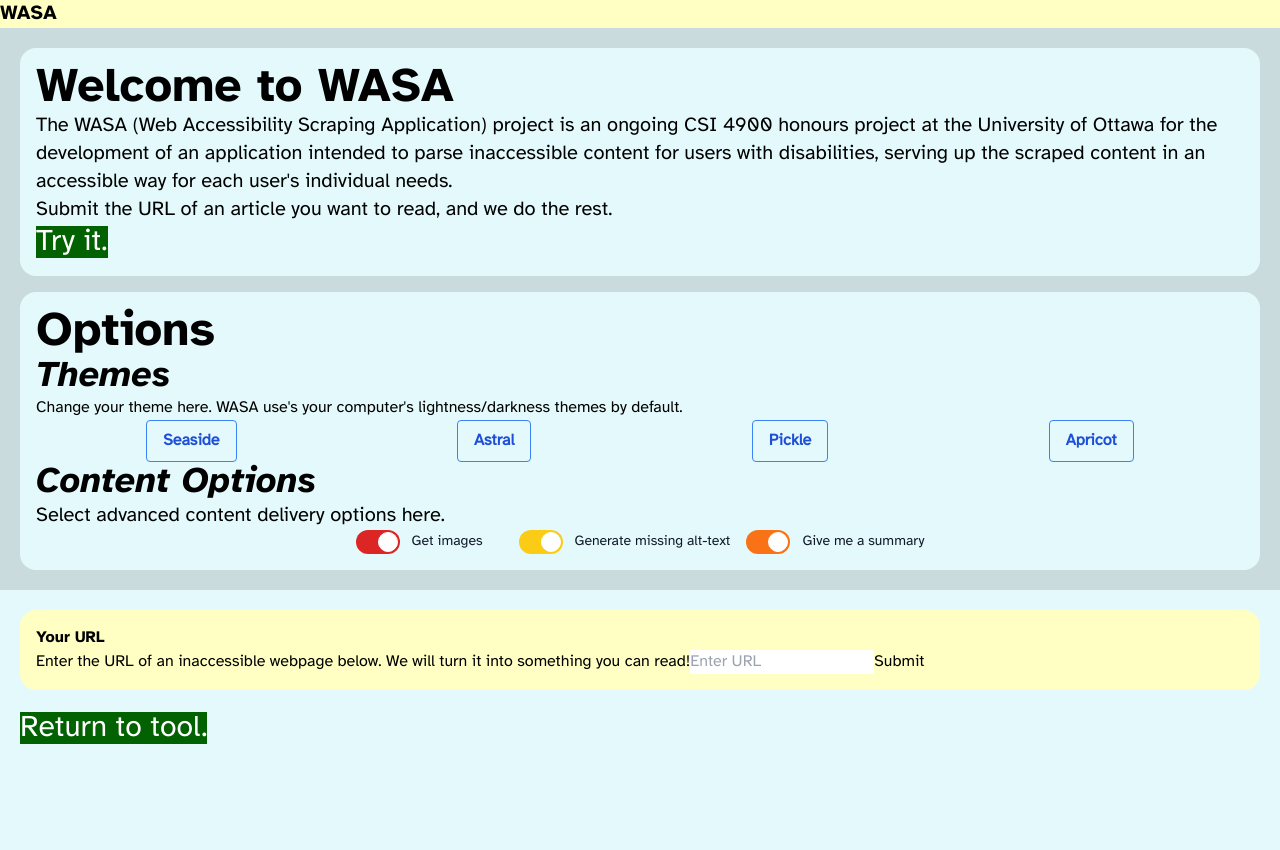
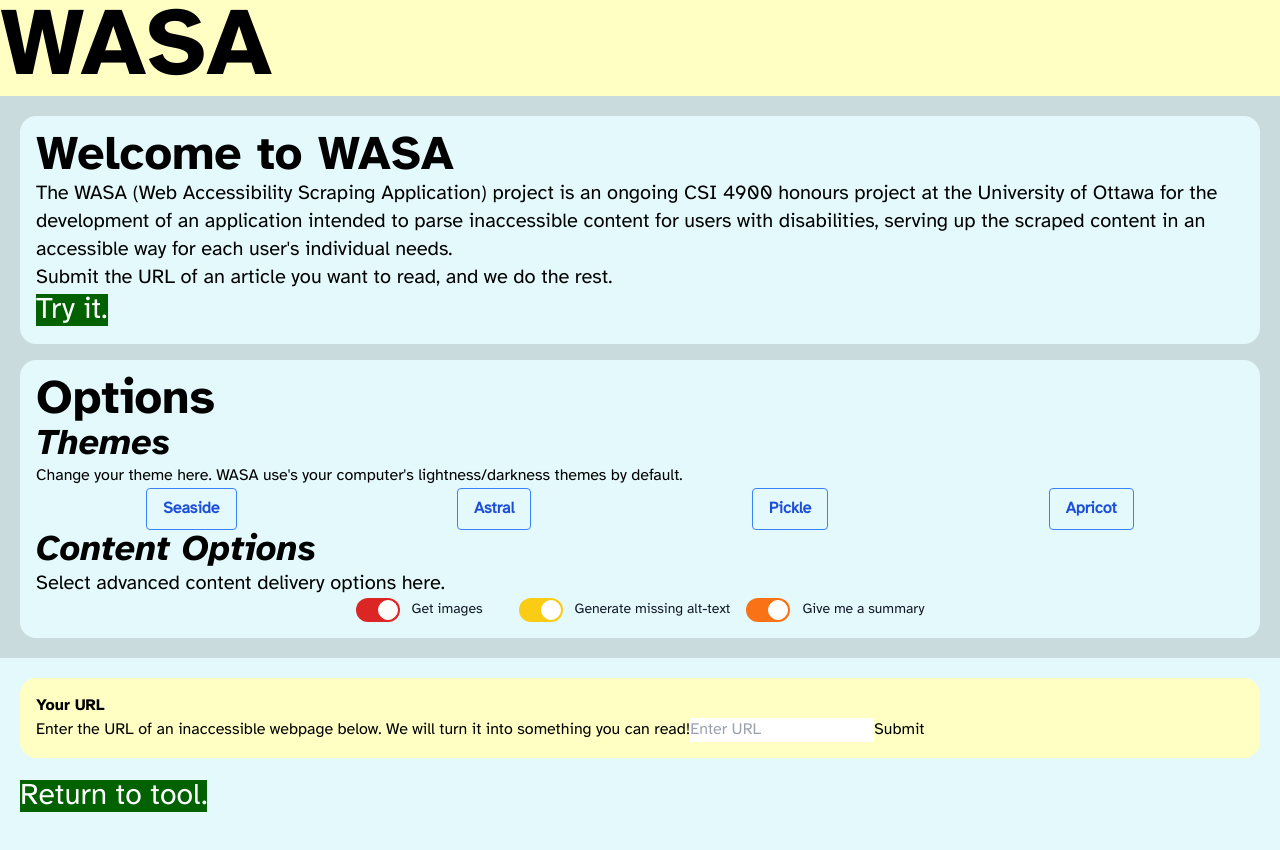
Before and after one commit to jwagn037/CSI-4900-Web-Accessibility-Scraping-Application, an Angular app in the folder frontend/WASA-frontend/: page / in a window 1280 px wide. Shown: the top 850 px of the page. Built offline with nearby package versions, Linux system fonts and the light colour scheme.

Commit message:
Resize navbar

```diff
--- a/frontend/WASA-frontend/src/app/landing/landing.component.html
+++ b/frontend/WASA-frontend/src/app/landing/landing.component.html
@@ -1,7 +1,7 @@
 
 <html>
     <div class="accent" [ngClass]="themeClass">
-        <h1 class="text-xl">WASA</h1>
+        <h1 class="text-8xl">WASA</h1>
     </div>
 
     <div>
--- a/frontend/WASA-frontend/src/styles.css
+++ b/frontend/WASA-frontend/src/styles.css
@@ -20,7 +20,7 @@
 }
 
 .theme-light.accent {
-    /* 16.82:1 */
+    /* 20.35:1 with black */
     background-color: #ffffc4;
     color: black;
 }
```
